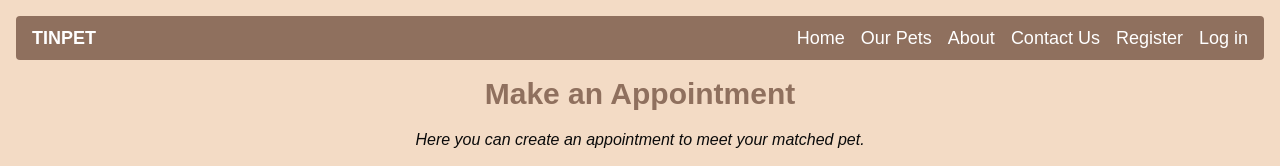
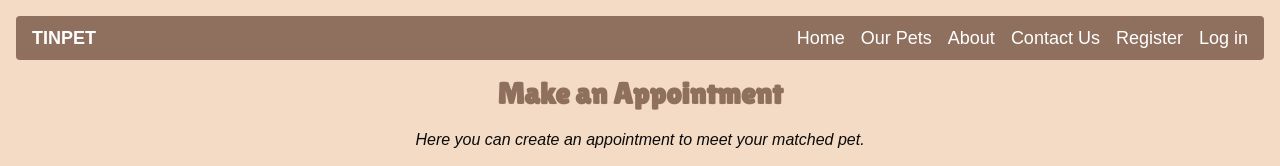
Before and after one commit to vanaspereneefje/Tinpets, a Next.js app: page /appointment in a window 1280 px wide. Shown: the top 166 px of the page. Built offline with nearby package versions, Linux system fonts and the light colour scheme.

Commit message:
Add font for appointment h1

```diff
--- a/app/appointment/page.jsx
+++ b/app/appointment/page.jsx
@@ -54,7 +54,7 @@ export default function AppointmentPage() {
 
   return (
     <div className="flex flex-col items-center justify-center">
-      <h1 className="text-3xl font-bold mb-4 mt-0 text-customBrown">Make an Appointment</h1>
+      <h1 className="text-3xl font-bold mb-4 mt-0 text-customBrown font-lilita">Make an Appointment</h1>
       <p className="mb-8 italic">Here you can create an appointment to meet your matched pet.</p>
       <h2 className="text-2xl font-bold mb-4 text-customDarkBrown">Select a Date</h2>
       <div className="mb-8 relative bg-gray-50">
```
